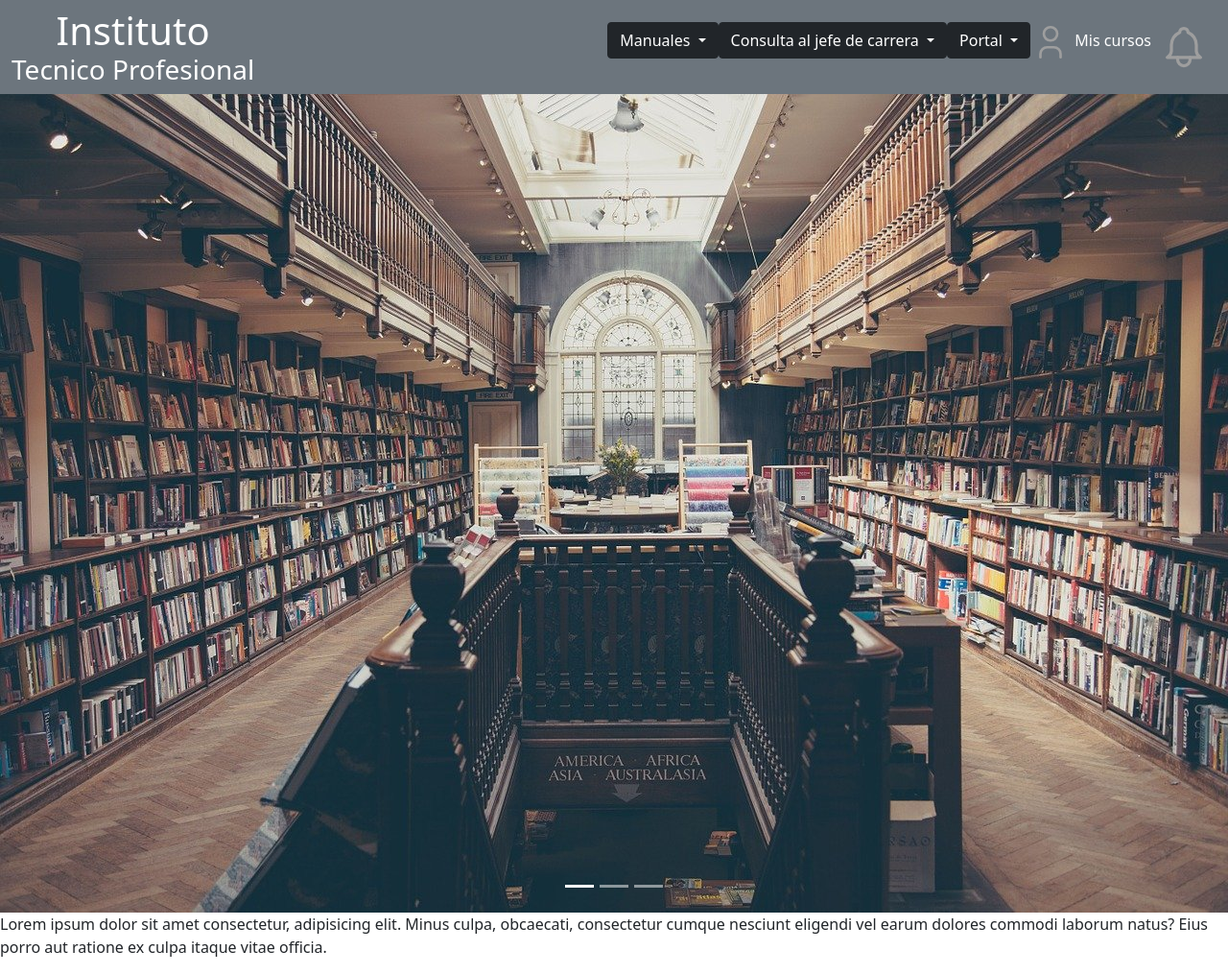
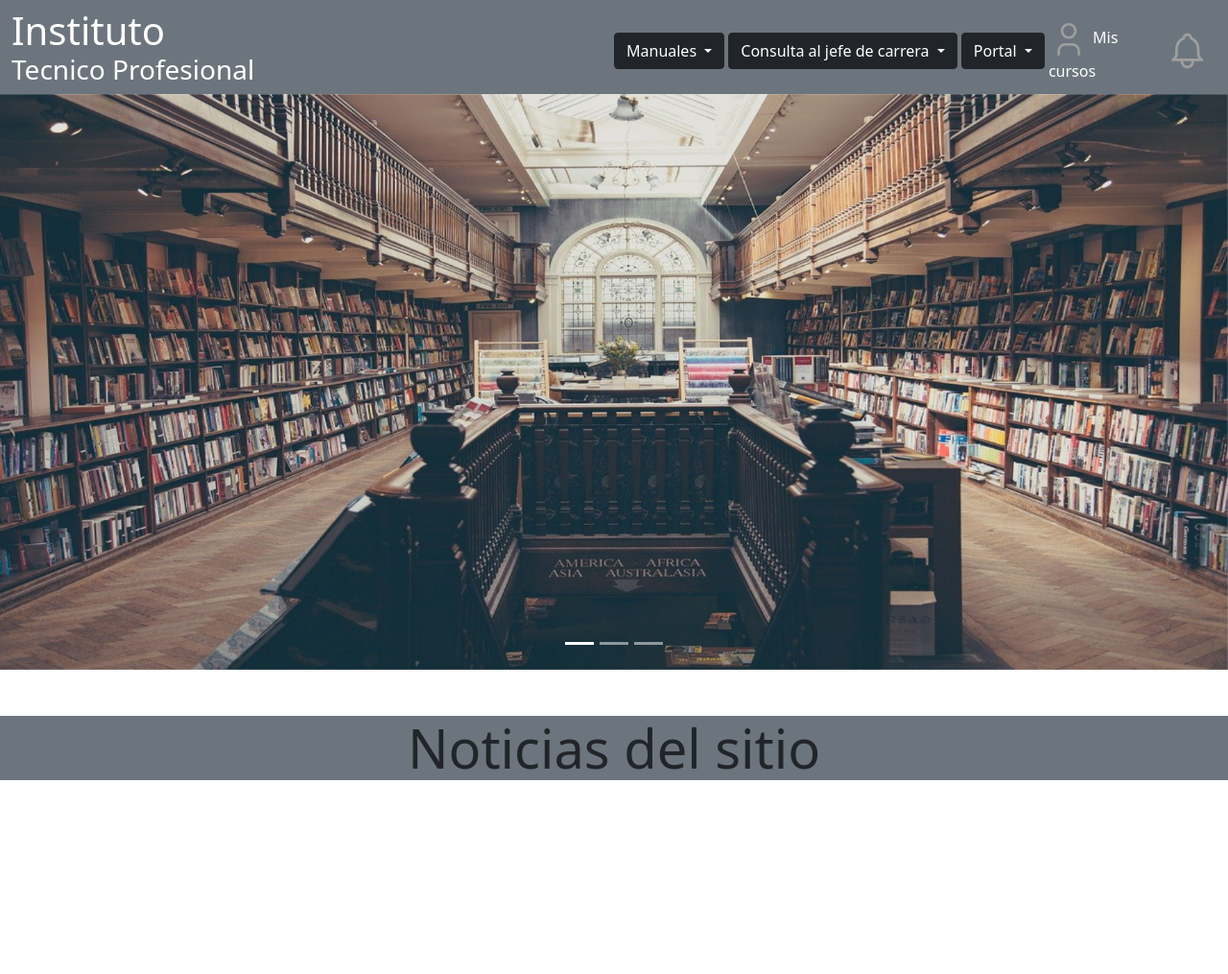
Before and after one commit to matias-user/copia-instituto-bootstrap, a plain HTML site: page index.html in a window 1280 px wide. Shown: the whole page at 96% size. After the commit the page ends 821 px from the top, so only its background shows below. Drawn offline with nearby package versions, Linux system fonts and the light colour scheme.

Commit message:
Update index.html
Se hace responsive el nav con d-grid a los botones en first class

```diff
--- a/index.html
+++ b/index.html
@@ -13,15 +13,14 @@
 <body>
     <header>
     <nav class="navbar navbar-light bg-secondary mt-0">
-        <div class="container-fluid">
-                <div class="col-12  d-flex  justify-content-between flex-column flex-md-row">
-                    <div class="d-flex flex-column text-center"  >
+      <div class="container-fluid">
+                <div class="col-md-6 col-12 d-flex flex-column ">
                         <a class="text-decoration-none m-0" href="#"><p class="text-white  mb-0 mt-0 p-0 h1">Instituto</p></a>
                         <a class="text-decoration-none m-0 " href="#"><p class="text-white mb-0 mt-0 fw-light h3">Tecnico Profesional</p></a>
-                    </div>
-                    <div class="d-flex align-self-end align-self-md-center">
+                </div>
+                    <div class="col-md-6 col-12 d-grid gap-1 d-sm-flex justify-content-end mt-2 align-items-center">
                     <div class="dropdown ">
-                        <button class="btn btn-dark dropdown-toggle" type="button" id="dropdownMenu2" data-bs-toggle="dropdown" aria-expanded="false">
+                        <button class="btn btn-dark dropdown-toggle " type="button" id="dropdownMenu2" data-bs-toggle="dropdown" aria-expanded="false">
                           Manuales
                         </button>
                         <ul class="dropdown-menu" aria-labelledby="dropdownMenu2">
@@ -64,15 +63,14 @@
                         <path d="M10 5a2 2 0 0 1 4 0a7 7 0 0 1 4 6v3a4 4 0 0 0 2 3h-16a4 4 0 0 0 2 -3v-3a7 7 0 0 1 4 -6" />
                         <path d="M9 17v1a3 3 0 0 0 6 0v-1" />
                       </svg>
-                    </div>
-                </div>
+                  </div>
             </div>
         </div>
       </nav>
     </header>
 
     <section>
-        <div id="carouselExampleIndicators" class="carousel slide" data-bs-ride="carousel " style="height: ;">
+        <div id="carouselExampleIndicators" class="carousel slide" data-bs-ride="carousel " >
             <div class="carousel-indicators">
               <button type="button" data-bs-target="#carouselExampleIndicators" data-bs-slide-to="0" class="active" aria-current="true" aria-label="Slide 1"></button>
               <button type="button" data-bs-target="#carouselExampleIndicators" data-bs-slide-to="1" aria-label="Slide 2"></button>
@@ -80,20 +78,22 @@
             </div>
             <div class="carousel-inner">
               <div class="carousel-item active">
-                <img src="./img/imagen1.jpg" class="d-block w-100 "  alt="...">
+                <img src="./img/imagen1.jpg" class="d-block w-100 img-fluid " style="height: 600px;" alt="...">
               </div>
               <div class="carousel-item">
-                <img src="./img/imagen2.jpg" class="d-block w-100 " alt="...">
+                <img src="./img/imagen2.jpg" class="d-block w-100 img-fluid" style="height: 600px;" alt="...">
               </div>
               <div class="carousel-item">
-                <img src="./img/imagen3.jpg" class="d-block w-100 " alt="...">
+                <img src="./img/imagen3.jpg" class="d-block w-100 img-fluid" style="height: 600px;" alt="...">
               </div>
             </div>
           </div>
     </section>
-    <section>
-        <p>Lorem ipsum dolor sit amet consectetur, adipisicing elit. Minus culpa, obcaecati, consectetur cumque
-            nesciunt eligendi vel earum dolores commodi laborum natus? Eius porro aut ratione ex culpa itaque vitae officia.</p>
+
+    <section class="bg-secondary mt-5" >
+
+      <h2 class="text-center display-4" >Noticias del sitio</h2>
+
     </section>
 
     <script src="https://cdn.jsdelivr.net/npm/bootstrap@5.0.0-beta3/dist/js/bootstrap.bundle.min.js"
```
